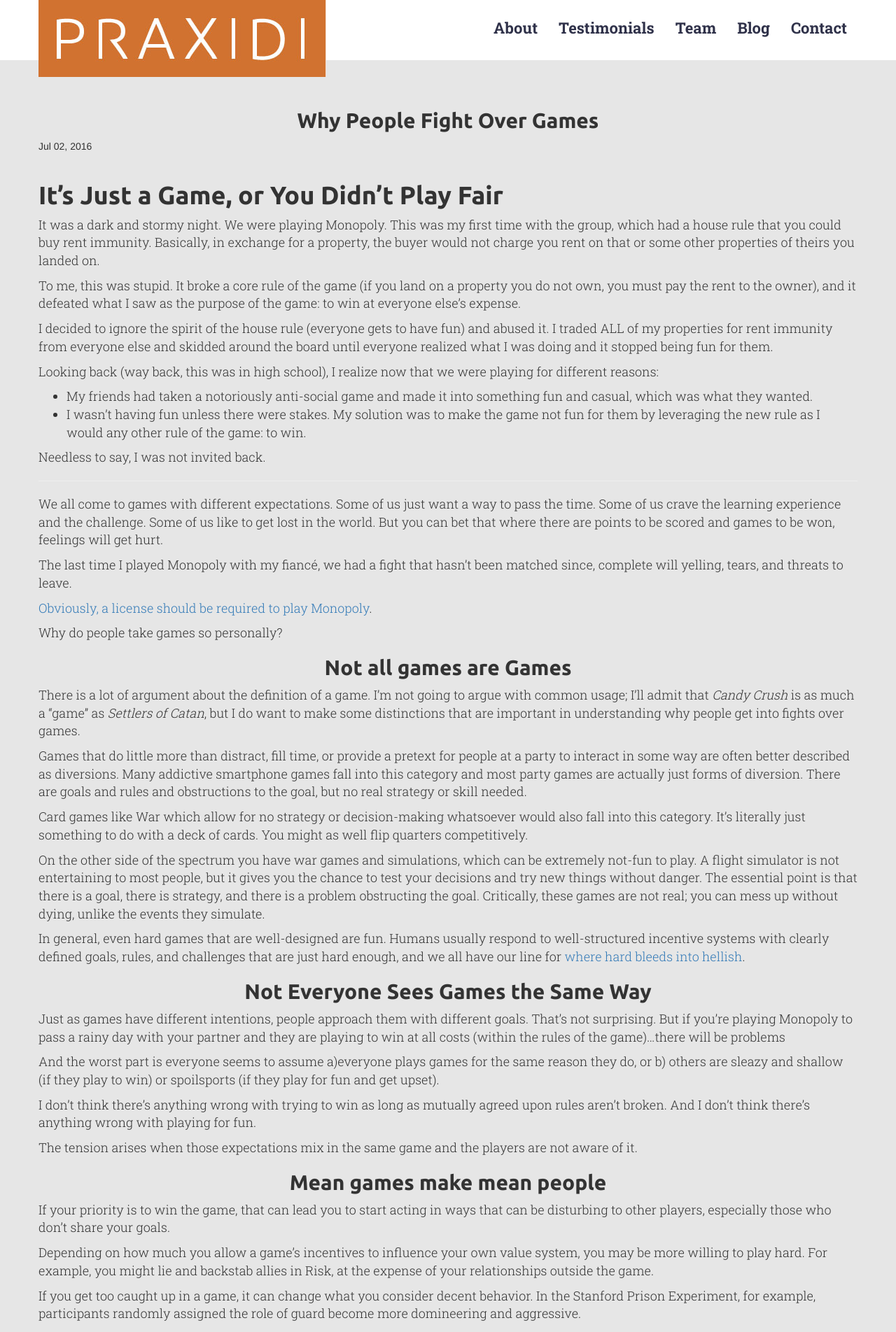
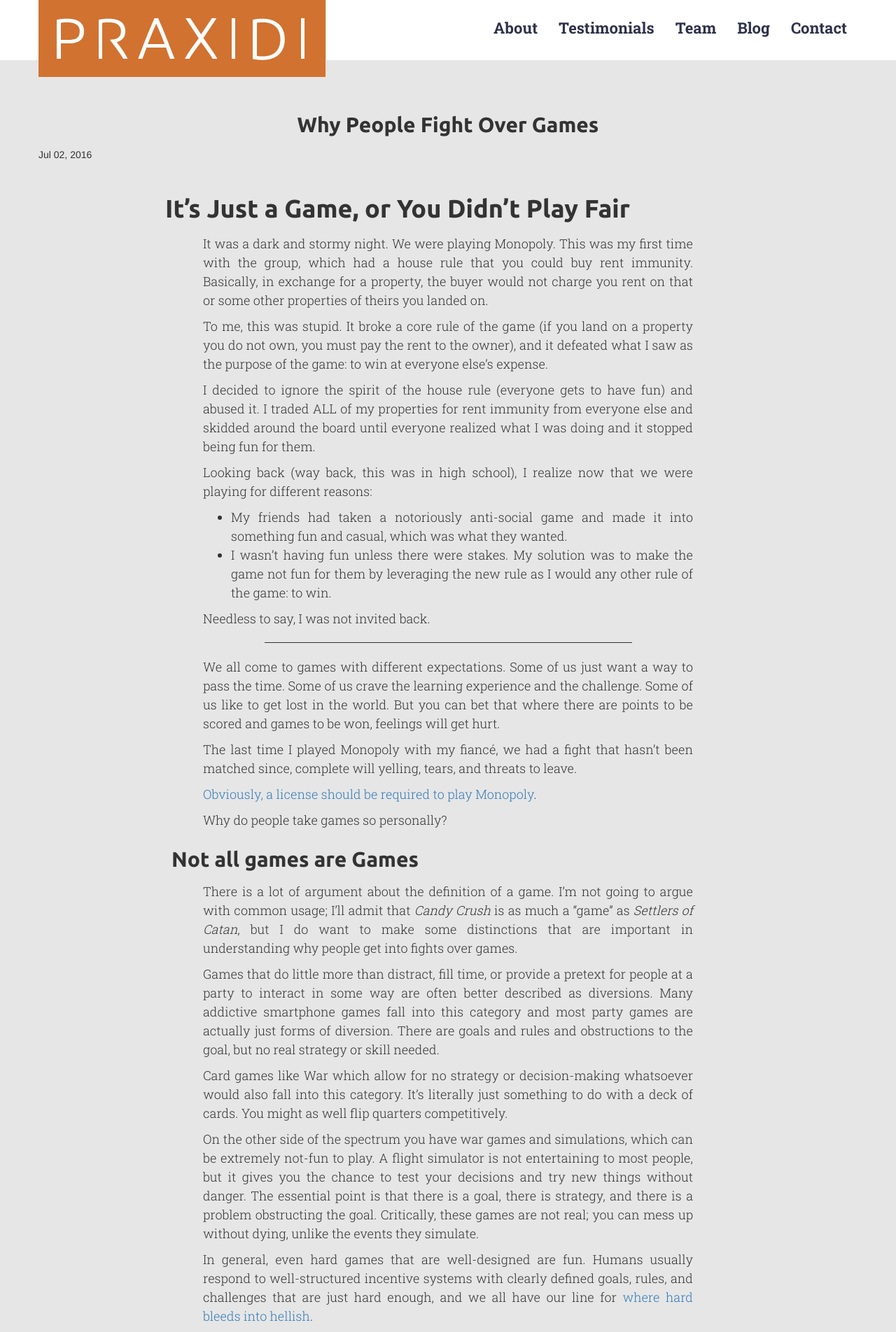
Before and after one commit to wlonk/praxidi, a Jekyll site: the page built from _posts/2016-07-02-Why People Get Into Fights When Playing Games.md, in a window 1280 px wide. Shown: the top 1904 px of the page at 70% size. Built offline with Jekyll 4.4.1, drawn with Linux system fonts in a browser that asks for light colours; nearby versions of some CDN libraries.

Commit message:
Using Sass.

```diff
--- a/css/main.css
+++ b/css/main.scss
@@ -1,3 +1,5 @@
+---
+---
 /* ==========================================================================
 Author's custom styles
 ========================================================================== */
@@ -9,6 +11,7 @@ h4,
 h5 {
   font-family: Ubuntu, Arial, sans-serif;
   font-weight: 600;
+  line-height: 1.5;
 }
 
 h2 {
@@ -20,6 +23,7 @@ li {
   font-family: 'Roboto Slab', Arial, sans-serif;
   font-weight: 200;
   font-size: 18px;
+  line-height: 1.5;
 }
 
 .navbar {
@@ -407,3 +411,27 @@ input.btn.btn-default {
   background-color: #e6e6e6;
   padding-top: 50px;
 }
+
+.entry {
+  margin: 0 auto;
+  text-align: justify;
+  width: 50em;
+
+  hr {
+    border: 0;
+    border-top: 1px solid #333;
+    display: block;
+    height: 1px;
+    text-align: center;
+    width: 75%;
+  }
+
+  h1,
+  h2,
+  h3,
+  h4,
+  h5 {
+    text-align: left;
+    margin-left: -1.5em;
+  }
+}
```
